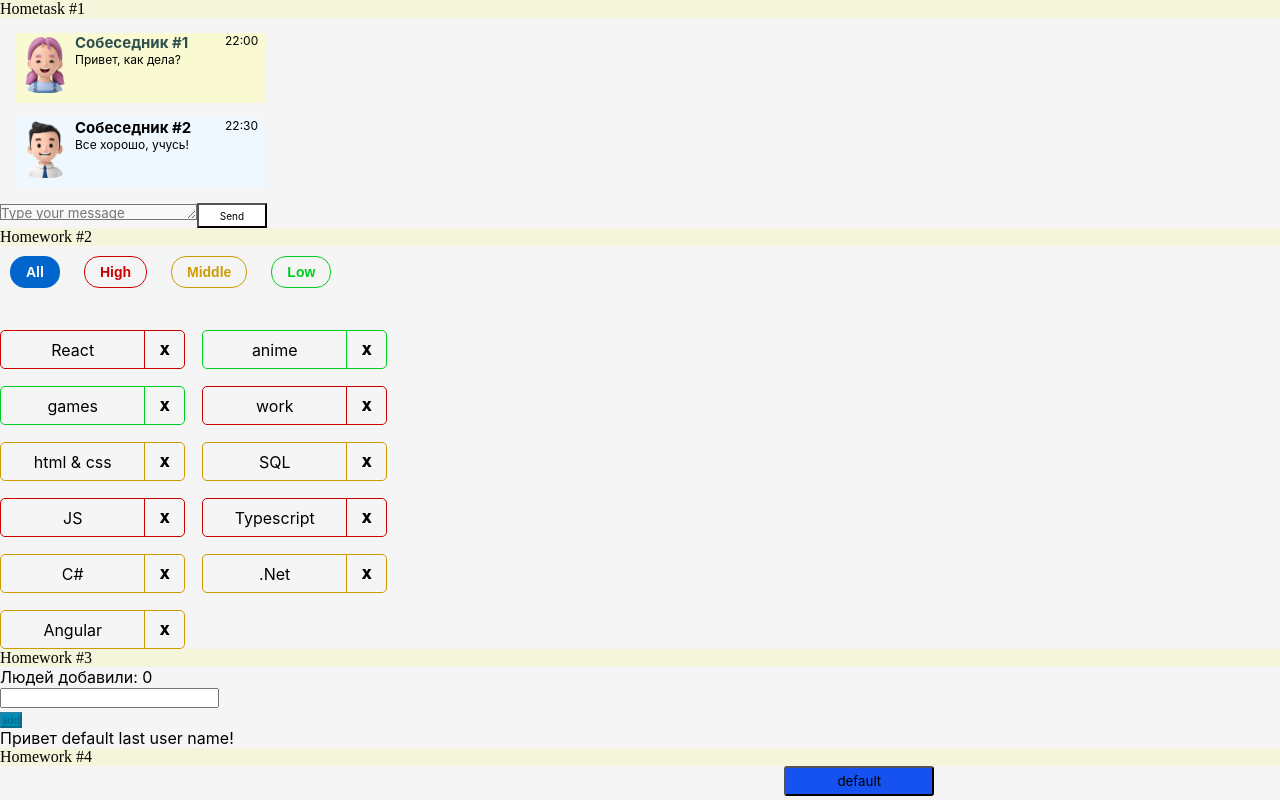
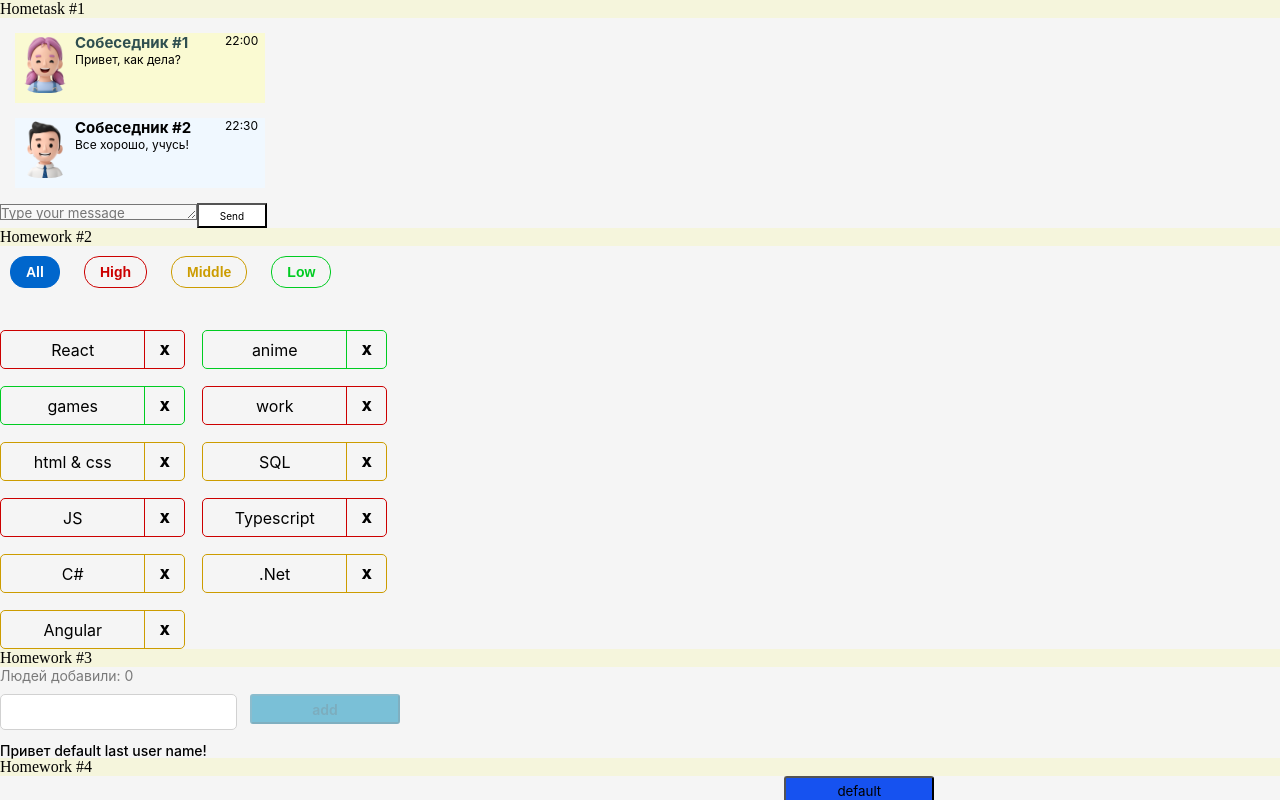
Before and after one commit to tolkunio/hw1, a React (Create React App) app: page / in a window 1280 px wide. Shown: the top 800 px of the page. Built offline with nearby package versions, Linux system fonts and the light colour scheme.

Commit message:
-refactor styles

```diff
--- a/src/s2-homeworks/hw03/Greeting.module.css
+++ b/src/s2-homeworks/hw03/Greeting.module.css
@@ -1,38 +1,71 @@
 .greetingForm {
+    width: 400px;
 }
 
 .inputAndButtonContainer {
-
+    display: flex;
+    justify-content: space-between;
+    align-items: flex-start;
+    gap: 0.75em;
+    margin-bottom: 0.4375rem;
 }
 
 .error {
+    margin-top: 0.4375rem;
+    font-size: 0.875rem;
+    line-height: 1.214285714285714;
+    color: #CC0000;
 }
 
 .input {
+    width: 100%;
+    line-height: 1.25;
+    font-weight: 500;
+    padding: 0.5em 0.75em;
+    min-height: 2.25rem;
+    border: 1px solid #D1D1D1;
+    border-radius: 5px;
+    font-family: inherit;
 }
 
 .input:focus {
+    outline: none;
 }
 
 .errorInput {
+    border: 1px solid #CC0000;
 }
 
 .button {
-    font-size: 10px;
+    height: 30px;
+    width: 150px;
+    font-size: 14px;
+    font-weight: 600;
     background-color: #008CBA;
+    border-radius: 3px;
+    font-size: 0.875rem;
 }
 
 .button:focus {
+    outline: none;
+    background-color: #045cb7;
 }
 
 .button:active {
 }
 
 .button:disabled {
+    opacity: 0.5;
 }
 
 .text {
+    font-size: 14px;
+    color: rgba(0, 0, 0, 0.5);
+    margin-bottom: 10px;
 }
 
 .greeting {
+    font-weight: 500;
+    font-size: 14px;
+    line-height: 1;
 }
```
